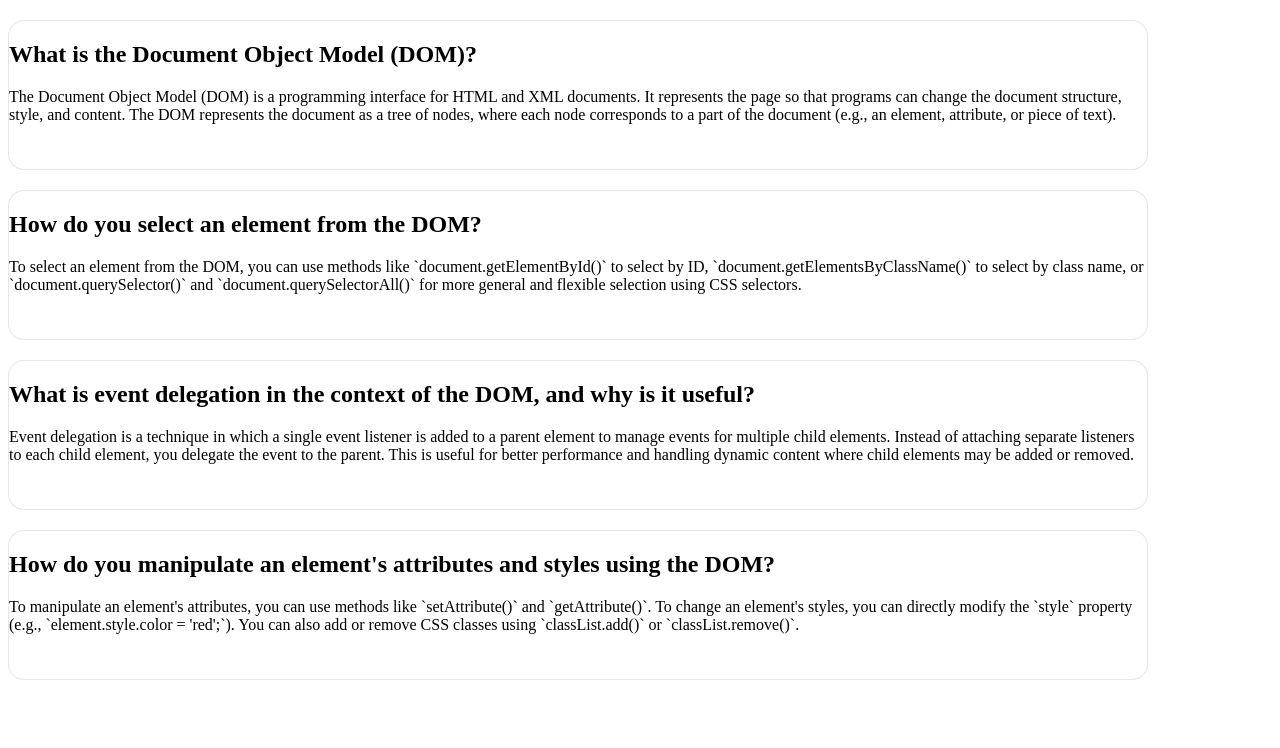
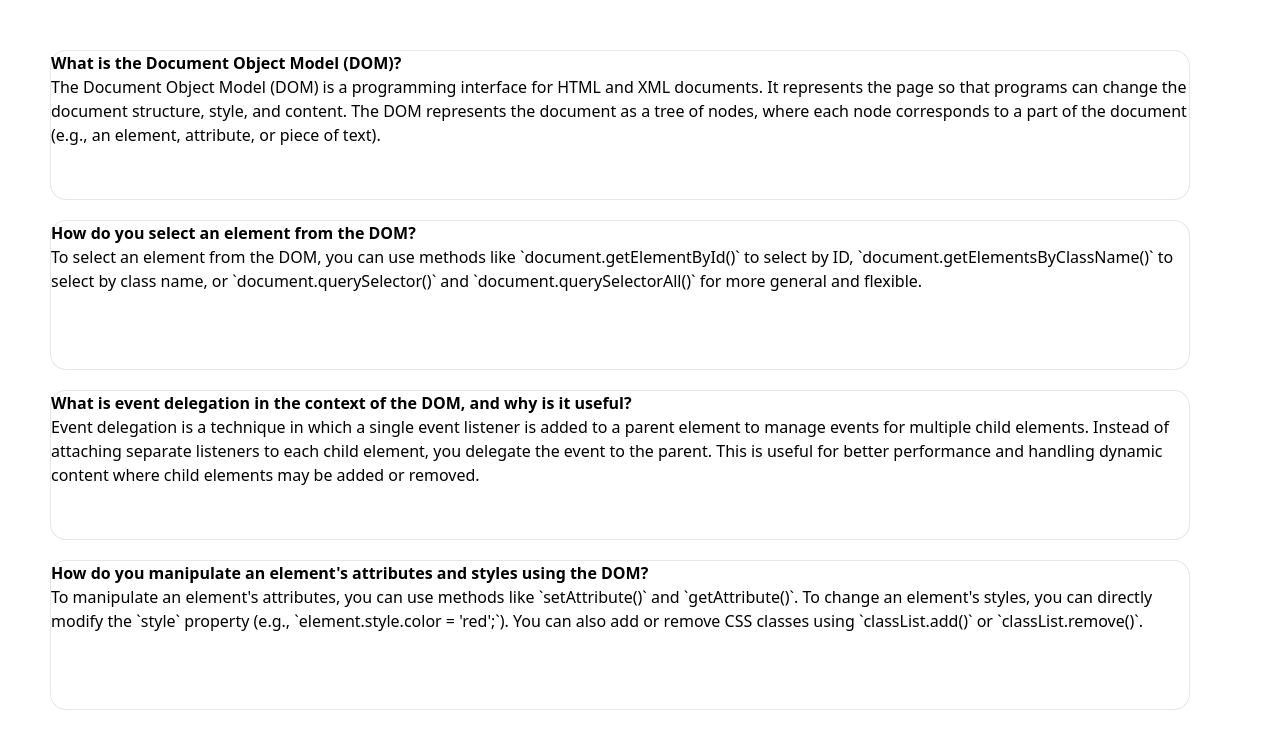
Before and after one commit to dipto230/assignment-5-roy, a plain HTML site: page blog.html in a window 1280 px wide. Drawn offline with nearby package versions, Linux system fonts and the light colour scheme.

Commit message:
blog section modified done

```diff
--- a/blog.html
+++ b/blog.html
@@ -5,25 +5,29 @@
     <meta name="viewport" content="width=device-width, initial-scale=1.0">
     <title>BLOG</title>
     <link rel="stylesheet" href="style/styles.css">
-
+    <link rel="stylesheet" href="style/styles.css">
+    <link href="https://cdn.jsdelivr.net/npm/daisyui@4.12.10/dist/full.min.css" rel="stylesheet" type="text/css" />
+<script src="https://cdn.tailwindcss.com"></script>
+<script src="https://cdn.tailwindcss.com"></script>
 </head>
 <body>
-    <main>
+    <main class="blog-section">
         <div class="first-section">
-            <h2> What is the Document Object Model (DOM)?</h2>
-            <p>The Document Object Model (DOM) is a programming interface for HTML and XML documents. It represents the page so that programs can change the document structure, style, and content. The DOM represents the document as a tree of nodes, where each node corresponds to a part of the document (e.g., an element, attribute, or piece of text).</p>
+            <h2 class="text-black font-bold"> What is the Document Object Model (DOM)?</h2>
+            <p class="text-black">The Document Object Model (DOM) is a programming interface for HTML and XML documents. It represents the page so that programs can change the document structure, style, and content. The DOM represents the document as a tree of nodes, where each node corresponds to a part of the document (e.g., an element, attribute, or piece of text).</p>
         </div>
         <div class="first-section">
-            <h2>  How do you select an element from the DOM?</h2>
-            <p>To select an element from the DOM, you can use methods like `document.getElementById()` to select by ID, `document.getElementsByClassName()` to select by class name, or `document.querySelector()` and `document.querySelectorAll()` for more general and flexible selection using CSS selectors.</p>
+            <h2 class="text-black font-bold">  How do you select an element from the DOM?</h2>
+            <p class="text-black"> To select an element from the DOM, you can use methods like `document.getElementById()` to select by ID, `document.getElementsByClassName()` to select by class name, or `document.querySelector()` and `document.querySelectorAll()` for more general and flexible.</p>
+
         </div>
         <div class="first-section">
-            <h2> What is event delegation in the context of the DOM, and why is it useful?</h2>
-            <p>Event delegation is a technique in which a single event listener is added to a parent element to manage events for multiple child elements. Instead of attaching separate listeners to each child element, you delegate the event to the parent. This is useful for better performance and handling dynamic content where child elements may be added or removed.</p>
+            <h2 class="text-black font-bold"> What is event delegation in the context of the DOM, and why is it useful?</h2>
+            <p class="text-black">Event delegation is a technique in which a single event listener is added to a parent element to manage events for multiple child elements. Instead of attaching separate listeners to each child element, you delegate the event to the parent. This is useful for better performance and handling dynamic content where child elements may be added or removed.</p>
         </div>
         <div class="first-section">
-            <h2> How do you manipulate an element's attributes and styles using the DOM?</h2>
-            <p> To manipulate an element's attributes, you can use methods like `setAttribute()` and `getAttribute()`. To change an element's styles, you can directly modify the `style` property (e.g., `element.style.color = 'red';`). You can also add or remove CSS classes using `classList.add()` or `classList.remove()`.</p>
+            <h2 class="text-black font-bold"> How do you manipulate an element's attributes and styles using the DOM?</h2>
+            <p class="text-black"> To manipulate an element's attributes, you can use methods like `setAttribute()` and `getAttribute()`. To change an element's styles, you can directly modify the `style` property (e.g., `element.style.color = 'red';`). You can also add or remove CSS classes using `classList.add()` or `classList.remove()`.</p>
         </div>
     </main>
 </body>
--- a/style/styles.css
+++ b/style/styles.css
@@ -173,3 +173,9 @@ margin-top: 20px;
   color: #6b7280; /* Tailwind's text-gray-500 equivalent */
   font-size: 14px;
 }
+.blog-section{
+  margin-top: 50px;
+  margin-left: 50px;
+  margin-right: 50px;
+  margin-bottom: 50px;
+}
```
